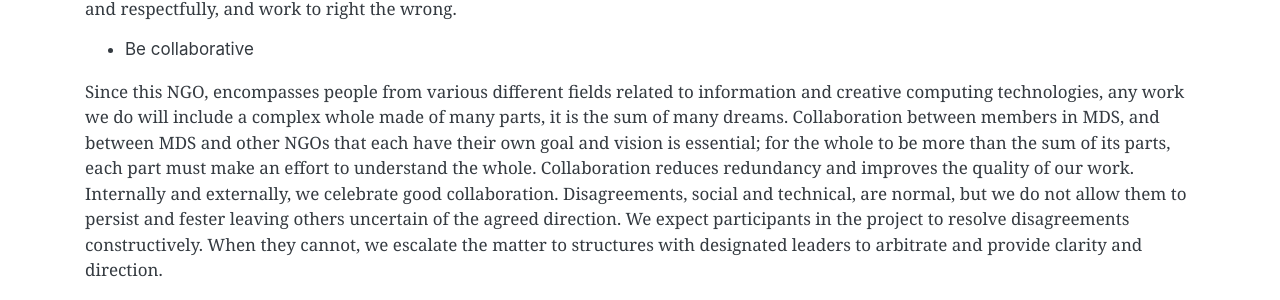
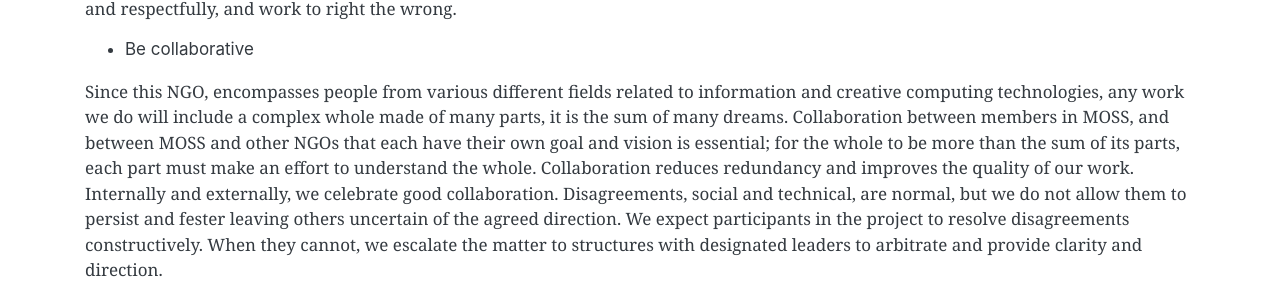
Before and after one commit to MOSSMV/mossmv.github.io, a Jekyll site: the page built from about/code-of-conduct.md, in a window 1280 px wide and 900 px high, scrolled down 717 px. Shown: the part 180-480 px from the top of the window. Built offline with Jekyll 4.4.1, drawn with Linux system fonts in a browser that asks for light colours; a script that is not in the unit is left out; some of the changed text lies outside the part shown.

Commit message:
Change MDS to MOSS

```diff
--- a/about/code-of-conduct.md
+++ b/about/code-of-conduct.md
@@ -37,7 +37,7 @@
 
 - Be collaborative
 
-Since this NGO, encompasses people from various different fields related to information and creative computing technologies, any work we do will include a complex whole made of many parts, it is the sum of many dreams. Collaboration between members in MDS, and between MDS and other NGOs that each have their own goal and vision is essential; for the whole to be more than the sum of its parts, each part must make an effort to understand the whole.
+Since this NGO, encompasses people from various different fields related to information and creative computing technologies, any work we do will include a complex whole made of many parts, it is the sum of many dreams. Collaboration between members in MOSS, and between MOSS and other NGOs that each have their own goal and vision is essential; for the whole to be more than the sum of its parts, each part must make an effort to understand the whole.
 Collaboration reduces redundancy and improves the quality of our work. Internally and externally, we celebrate good collaboration.
 Disagreements, social and technical, are normal, but we do not allow them to persist and fester leaving others uncertain of the agreed direction.
 We expect participants in the project to resolve disagreements constructively. When they cannot, we escalate the matter to structures with designated leaders to arbitrate and provide clarity and direction.
@@ -79,7 +79,7 @@
 
 ## Conflicts of interest
 
-We expect leaders to be aware when they are conflicted due to employment or other projects they are involved in, and abstain or delegate decisions that may be seen to be self-interested. We expect that everyone who participates in MDS does so with the goal of making life better for its members and the public.
+We expect leaders to be aware when they are conflicted due to employment or other projects they are involved in, and abstain or delegate decisions that may be seen to be self-interested. We expect that everyone who participates in MOSS does so with the goal of making life better for its members and the public.
 
 When in doubt, ask for a second opinion. Perceived conflicts of interest are important to address; as a leader, act to ensure that decisions are credible even if they must occasionally be unpopular, difficult or favourable to the interests of one group over another.
 
```
